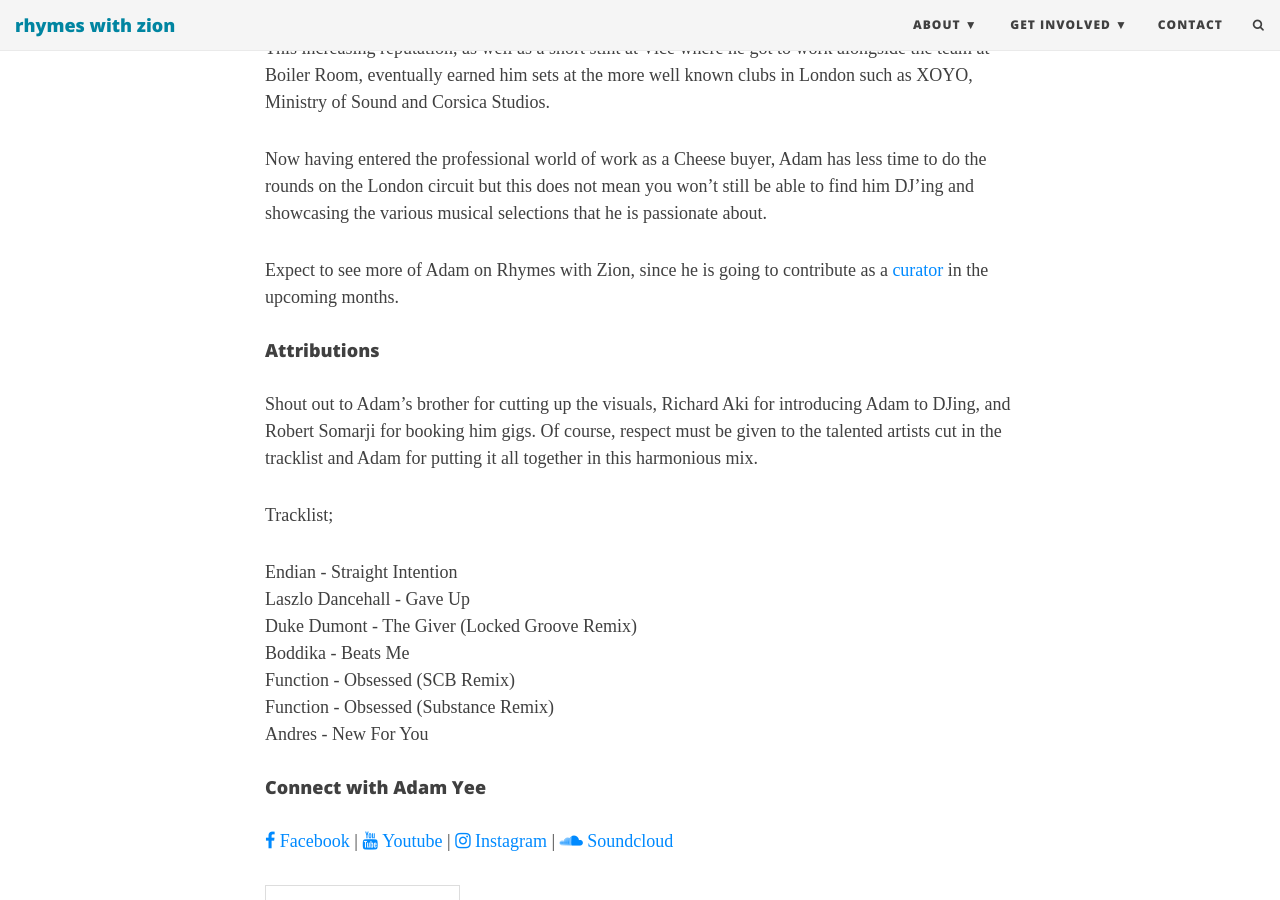
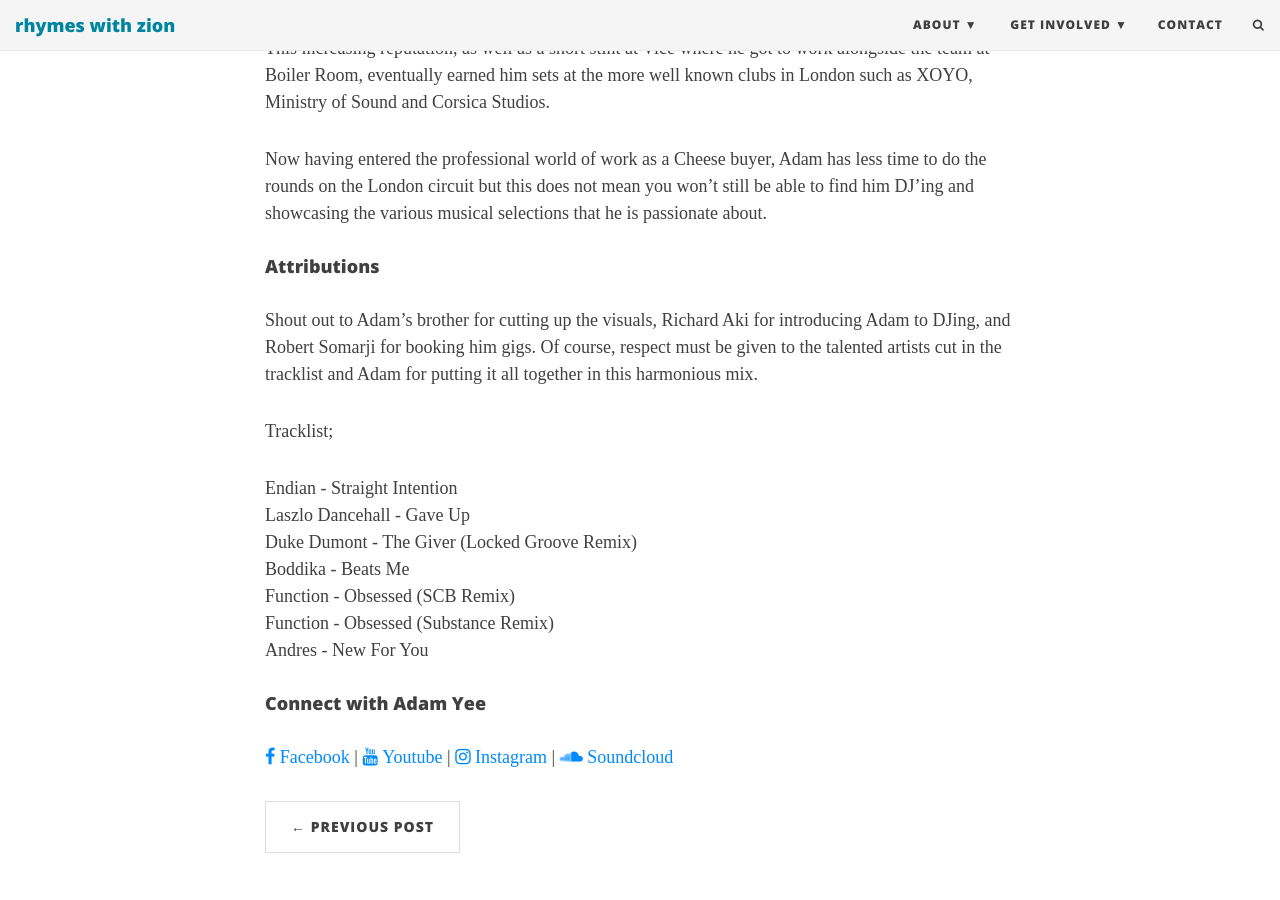
Before and after one commit to rhymeswithzion/rwz-test, a Jekyll site: the page built from _posts/2017-07-20-adam-yee-mix-vol-1.md, in a window 1280 px wide and 900 px high, scrolled down 1369 px. Built offline with Jekyll 4.4.1, drawn with Linux system fonts in a browser that asks for light colours; some web fonts are replaced; comment, search, counter and statistics services are not loaded.

Commit message:
Update 2017-07-20-adam-yee-mix-vol-1.md

```diff
--- a/_posts/2017-07-20-adam-yee-mix-vol-1.md
+++ b/_posts/2017-07-20-adam-yee-mix-vol-1.md
@@ -28,7 +28,6 @@
 
 Now having entered the professional world of work as a Cheese buyer, Adam has less time to do the rounds on the London circuit but this does not mean you won't still be able to find him DJ'ing and showcasing the various musical selections that he is passionate about.
 
-Expect to see more of Adam on Rhymes with Zion, since he is going to contribute as a [curator](http://rwz.io/contributors/adam-yee) in the upcoming months.
 
 #### Attributions
 
```
